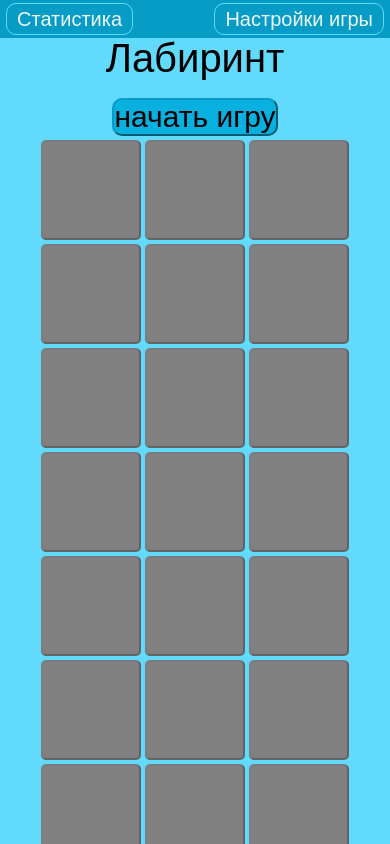
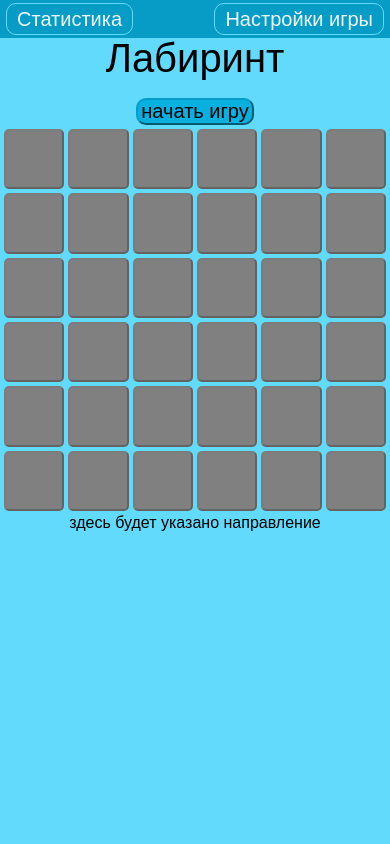
Before and after one commit to aleksandrKas777/Labyrinth, a React (Create React App) app: page / in a window 390 px wide. Built offline with nearby package versions, Linux system fonts and the light colour scheme; a web font is replaced by a local one.

Commit message:
сделал адаптив

```diff
--- a/src/components/App.tsx
+++ b/src/components/App.tsx
@@ -1,6 +1,5 @@
 import React from 'react';
 import {Playground} from './playground/Playground';
-import './index.scss';
 import {Header} from './header/Header';
 import {Track} from './track/Track';
 import {Provider} from 'react-redux';
--- a/src/components/header/index.scss
+++ b/src/components/header/index.scss
@@ -42,7 +42,6 @@ nav {
 
 @media screen and (max-width: 500px) and (min-width: 421px) {
   nav .nav_ul {
-    font-style: normal;
     font-weight: 350;
     font-size: 25px;
     padding: 4px 8px;
@@ -51,7 +50,6 @@ nav {
 
 @media screen and (max-width: 420px) and (min-width: 360px) {
   nav .nav_ul {
-    font-style: normal;
     font-weight: 300;
     font-size: 20px;
     padding: 3px 6px;
@@ -60,7 +58,6 @@ nav {
 
 @media screen and (max-width: 359px){
   nav .nav_ul {
-    font-style: normal;
     font-weight: 260;
     font-size: 17px;
     padding: 2px 4px;
--- a/src/components/index.scss
+++ /dev/null
@@ -1,7 +0,0 @@
-.wrapper {
-  max-width: 980px;
-  margin: 0 auto;
-  background-color: #61dafb;
-  height: 100%;
-  overflow: scroll;
-}
--- a/src/components/playground/cell/Cell.tsx
+++ b/src/components/playground/cell/Cell.tsx
@@ -7,7 +7,7 @@ import {useSelector} from 'react-redux';
 import {RootState} from '../../../redux/store';
 import {
     btnDisableDispatcher,
-    resultDispatcher, userCellDispatcher, statisticGameDispatcher
+    resultDispatcher, userCellDispatcher, statisticGameDispatcher, btnStartDispatcher,
 } from '../../../redux/dispatchers/dispatcher';
 
 interface CellProps {
@@ -25,8 +25,9 @@ export const Cell = ({item}: CellProps) => {
 
 
     const resultGame = (event: any) => {
-        userCellDispatcher(parseInt(event.target.id))
+        userCellDispatcher(parseInt(event.target.id));
         btnDisableDispatcher(true);
+        btnStartDispatcher('start');
 
         const resultGame = positionMatrix + '' === event.target.id ? 'winner' : 'losing';
 
@@ -73,7 +74,6 @@ export const Cell = ({item}: CellProps) => {
         }
     }
 
-
     return (<button id={item + ''} disabled={btnDisable} onClick={resultGame} className="cell">{btnImg}</button>)
 
 }
--- a/src/components/playground/index.scss
+++ b/src/components/playground/index.scss
@@ -2,56 +2,73 @@
   background-color: #61dafb;
   margin: 0 auto;
   padding: 2px;
-  display: flex;
-  justify-content: center;
-  flex-wrap: wrap;
-  div{
+
+  div {
     display: contents;
   }
+
+  .rowCells {
+    display: flex;
+  }
+
   .cell {
-    content: '';
+    position: relative;
+    width: 100%;
     background-color: gray;
-    height: 100px;
-    width: 100px;
     border-radius: 5px;
     margin: 2px;
+
+    &:before {
+      content: ' ';
+      display: block;
+      width: 100%;
+      padding-top: 100%;
+    }
+
     .cellImg {
+      position: absolute;
+      top: 0;
+      left: 0;
+      bottom: 0;
+      right: 0;
       width: inherit;
       height: auto;
       animation: show-btnImg 1s forwards;
     }
   }
 }
-.btnStart{
+
+.btnStart {
   display: flex;
   justify-content: center;
+  padding: 0 5px;
 
 
-  button{
+  button {
     border-radius: 10px;
     font-size: 30px;
     border-color: #069cc6;
     animation: show-btnImg 1s forwards;
     background-color: #07b0df;
-    &:hover{
+    padding: 0 3px;
+
+    &:hover {
       background-color: #069cc6;
     }
   }
 }
 
 @keyframes show-btnImg {
-  0%{
+  0% {
     opacity: 0;
   }
-  100%{
+  100% {
     opacity: 1;
   }
 }
 
-@media screen and (max-width: 359px){
-  .playground .cell{
-    width: 48px;
-    height: 48px;
-    margin: 1px;
+@media screen and (max-width: 500px) {
+  .btnStart button{
+    font-size: 20px;
   }
 }
--- a/src/components/playground/rowCells/RowCells.tsx
+++ b/src/components/playground/rowCells/RowCells.tsx
@@ -18,7 +18,7 @@ export const RowCells: ({itemRow}: RowCellsProps) => JSX.Element = ({itemRow}: R
     }
 
     return (
-        <div>
+        <div className='rowCells'>
             {arrCellsRow.map((item) => <Cell key={item.toString()} item={item}/>)}
         </div>
     )
--- a/src/styles/index.scss
+++ b/src/styles/index.scss
@@ -3,6 +3,9 @@ body{
   background-color: #9ce7fc;
   font-family: 'PT Sans Caption', sans-serif;
 }
-.wrapper{
+.wrapper {
+  max-width: 980px;
+  margin: 0 auto;
+  background-color: #61dafb;
   height: 100vh;
 }
```
